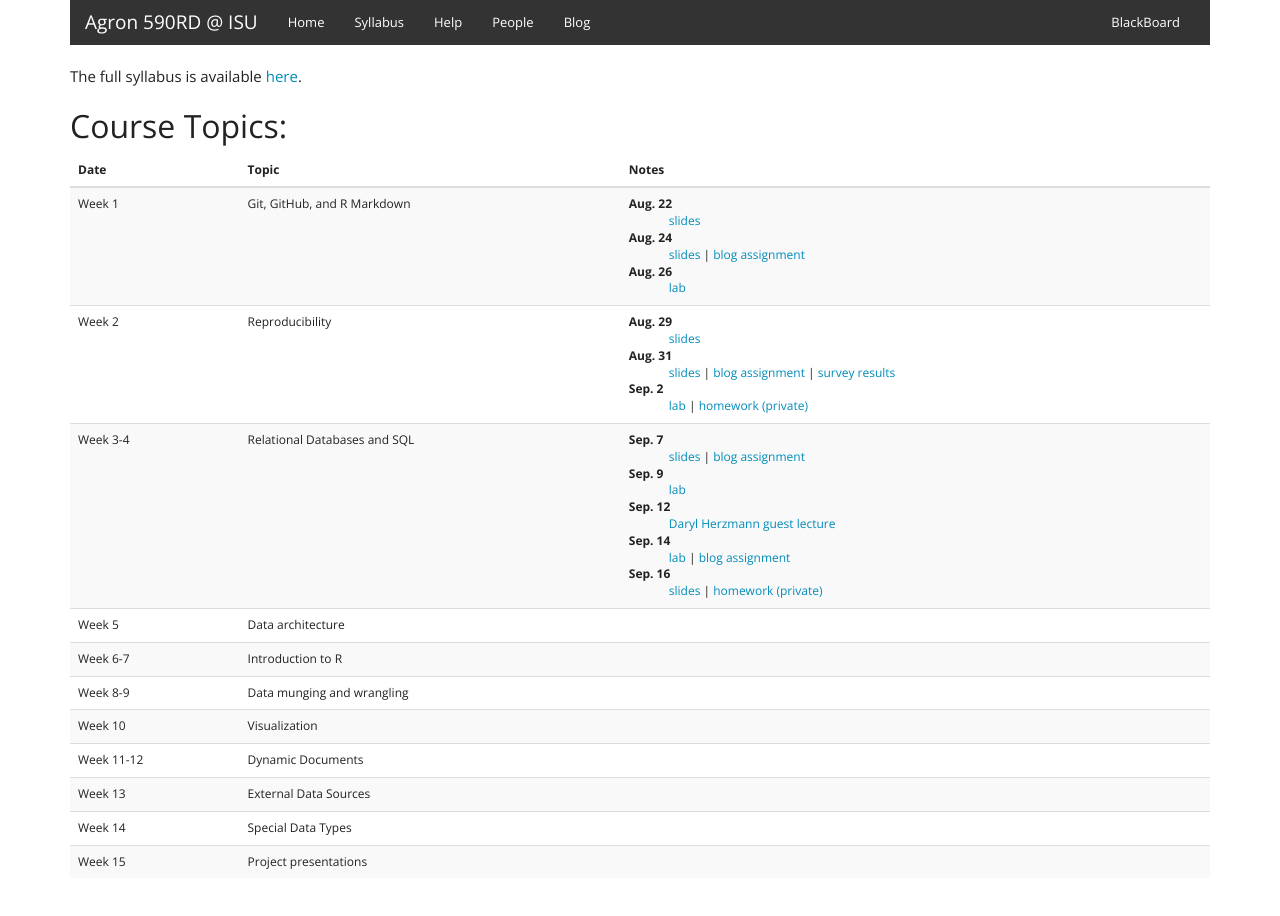
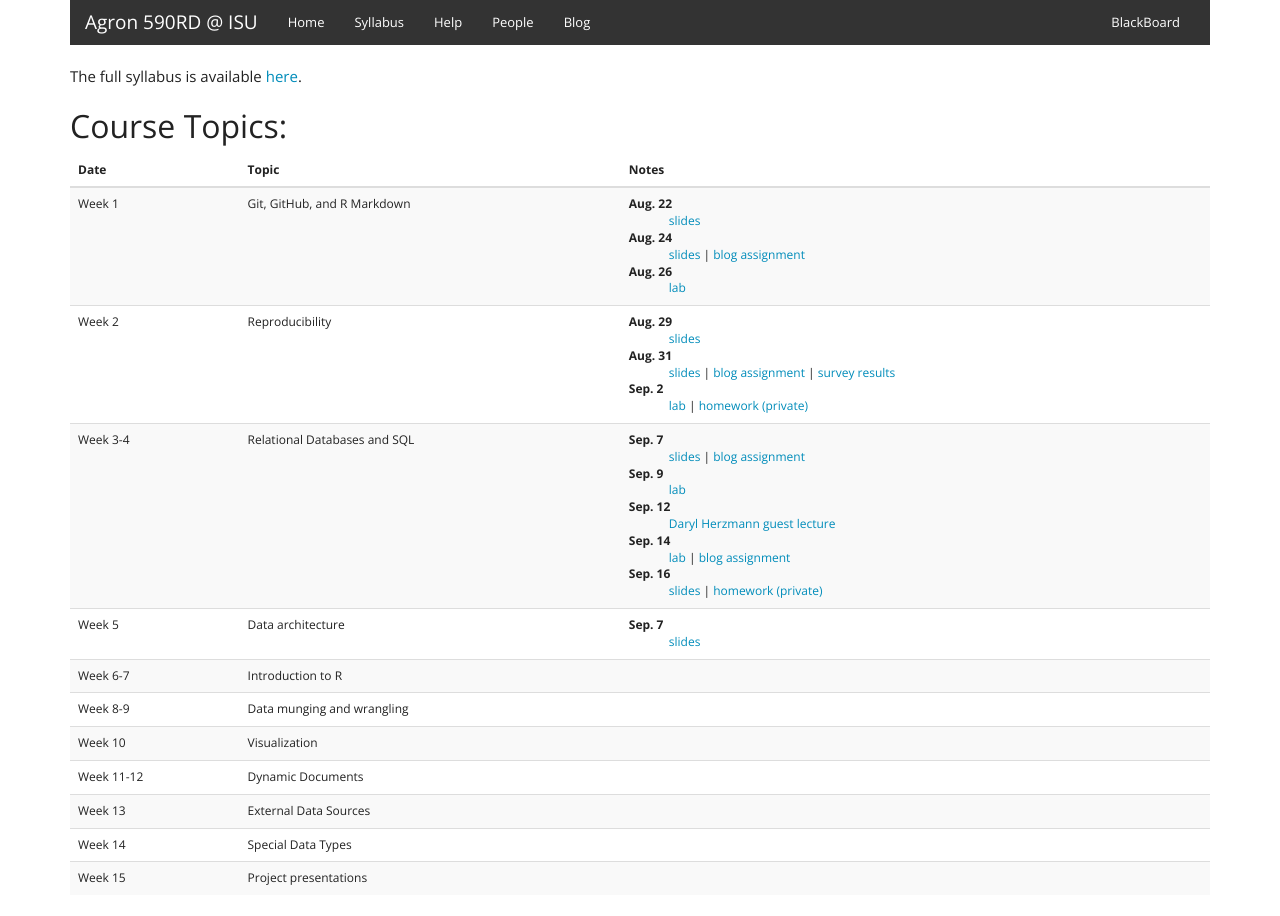
Before and after one commit to agron590-ISU/agron590-ISU.github.io, a Jekyll site: the page built from syllabus.html, in a window 1280 px wide. Built offline with Jekyll 4.4.1, drawn with Linux system fonts in a browser that asks for light colours.

Commit message:
add sldes

```diff
--- a/syllabus.html
+++ b/syllabus.html
@@ -67,7 +67,11 @@
       <tr>
         <td>Week 5</td>
         <td>Data architecture</td>
-        <td></td>
+        <td><dl>
+          <dt>Sep. 7</dt>
+          <dd><a href="../materials/week_04/modeling/slides.html" target=_blank>slides</a></dd>
+          </dl>
+        </td>
       </tr>
       <tr>
         <td>Week 6-7</td>
```
